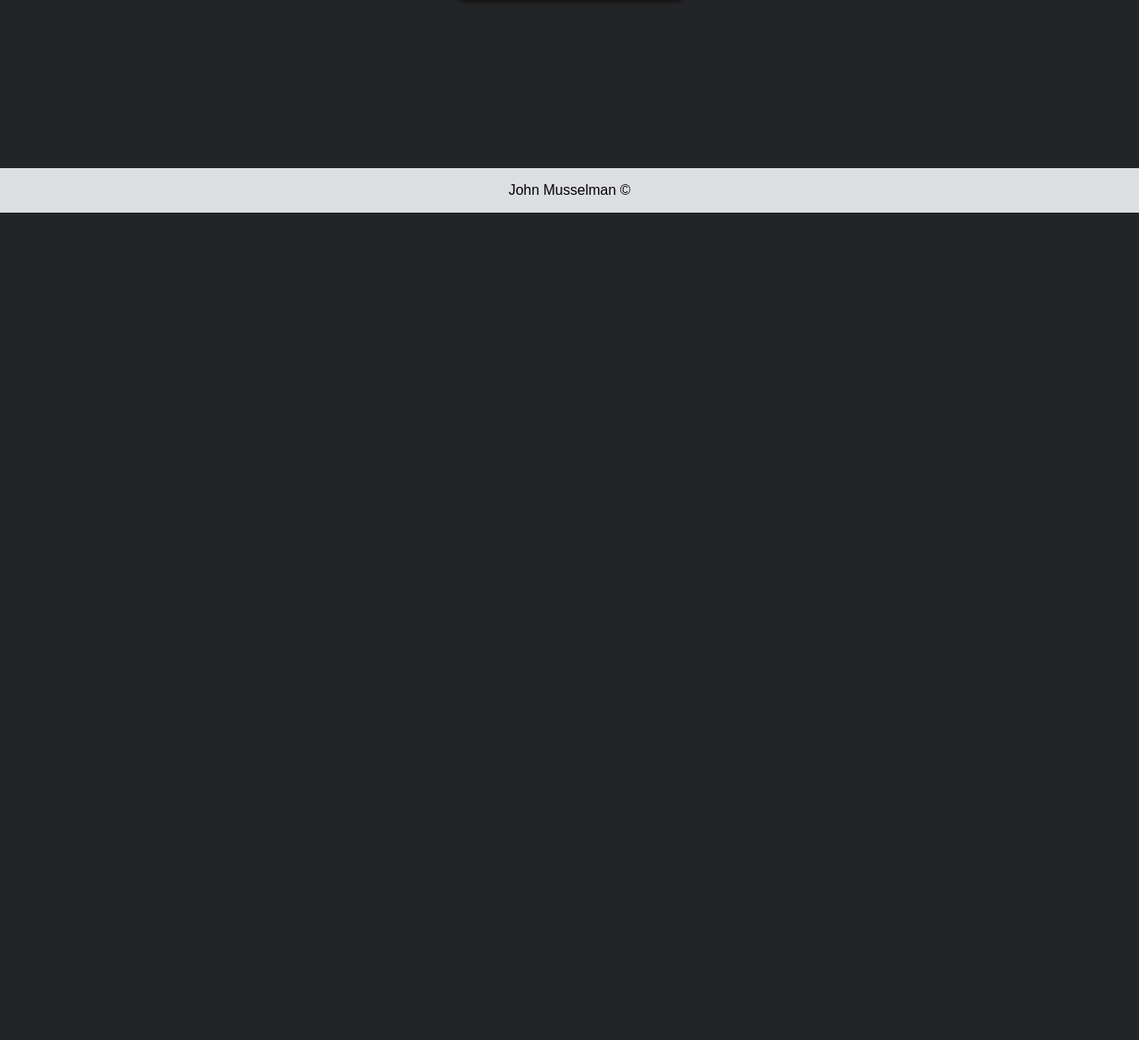
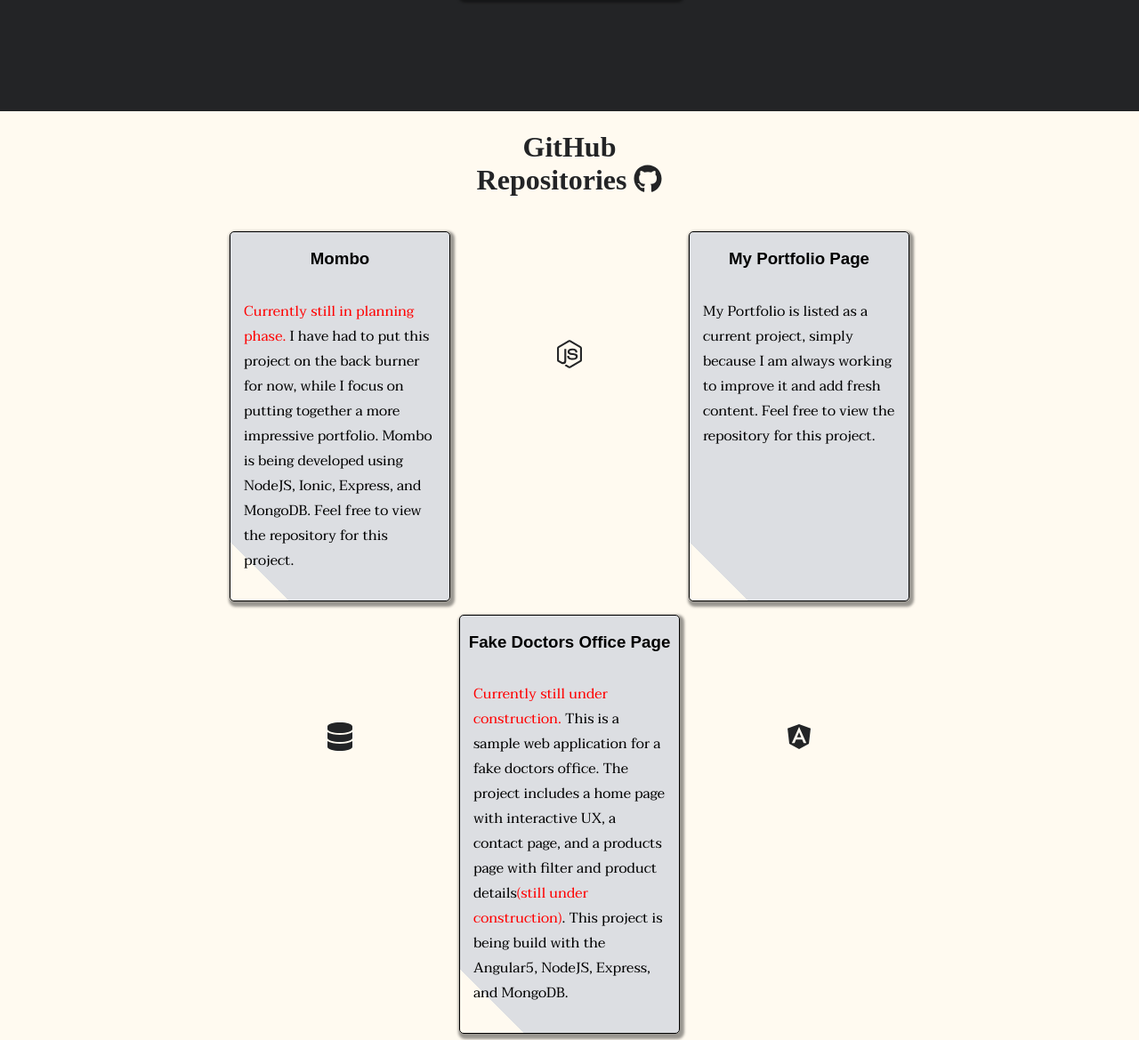
Before and after one commit to loganmusselman/old-folio, a website: page index.html in a window 1280 px wide. Shown: the part 3290-4459 px from the top of the page at 89% size. Before the commit the page ends 3529 px from the top, so only its background shows below. Drawn offline with Linux system fonts and the light colour scheme; a web font is replaced by a local one.

Commit message:
Add github projects to portfolio

```diff
--- a/index.html
+++ b/index.html
@@ -105,6 +105,36 @@
 			<h1><i class="fab fa-html5"></i></h1>
 		</div>
 	</div>
+	<div class="githubProjects">
+		<h1 class="gitTitle">GitHub Repositories <i class="fab fa-github" size: 7x;></i></h1>
+		<div class="mombo">
+			<a class="momboLink" href="https://github.com/loganmusselman/Mombo">
+				<h3 class="momboTitle">Mombo</h3>
+				<p class="momboP"><span style="color: red;">Currently still in planning phase.</span> I have had to put this project on the back burner for now, while I focus on putting together a more impressive portfolio. Mombo is being developed using NodeJS, Ionic, Express, and MongoDB. Feel free to view the repository for this project.</p>
+			</a>
+		</div>
+		<div class="iconFour">
+			<h1><i class="fab fa-node-js"></i></h1>
+		</div>
+		<div class="portfolioCard">
+			<a class="portLink" href="https://github.com/loganmusselman/loganmusselman.github.io">
+				<h3 class="portfolioTitle">My Portfolio Page</h3>
+				<p class="portP">My Portfolio is listed as a current project, simply because I am always working to improve it and add fresh content. Feel free to view the repository for this project.</p>
+			</a>
+		</div>
+		<div class="iconFive">
+			<h1><i class="fab fa-angular"></i></h1>
+		</div>
+		<div class="infoPage">
+			<a class="infoLink" href="https://github.com/loganmusselman/portfolio1">
+				<h3 class="infoTitle">Fake Doctors Office Page</h3>
+				<p class="infoP"><span style="color: red;">Currently still under construction.</span> This is a sample web application for a fake doctors office. The project includes a home page with interactive UX, a contact page, and a products page with filter and product details<span style="color: red;">(still under construction)</span>. This project is being build with the Angular5, NodeJS, Express, and MongoDB.</p>
+			</a>
+		</div>
+		<div class="iconSix">
+			<h1><i class="fas fa-database"></i></h1>
+		</div>
+	</div>
 
 	<div class="footer">
 		<p class="footerP">John Musselman &copy;</p>
--- a/public/portfolio.css
+++ b/public/portfolio.css
@@ -740,8 +740,9 @@ input, textarea {
 	grid-auto-rows: minmax(50px, auto);
 	grid-column-gap: 10px;
 	grid-row-gap: 15px;
-	margin-bottom: 15%;
+	margin-bottom: 10%;
 	margin-top: 5%;
+
 }
 
 .iconOne {
@@ -886,6 +887,160 @@ input, textarea {
 
 }
 
+.githubProjects {
+	display: grid;
+	grid-template-columns: 1fr 1fr 1fr 1fr 1fr;
+	grid-auto-rows: minmax(50px, auto);
+	grid-column-gap: 10px;
+	grid-row-gap: 15px;
+	padding-bottom: 10%;
+	margin-top: 5%;
+	background-color: floralwhite;
+}
+
+.iconFour {
+	grid-column: 3;
+	grid-row: 2;
+	color: rgb(35, 36, 38);
+	text-align: center;
+	padding-top: 40%;
+
+}
+
+.iconFive {
+	grid-column: 4;
+	grid-row: 3;
+	color: rgb(35, 36, 38);
+	text-align: center;
+	padding-top: 40%;
+
+}
+
+.iconSix {
+	grid-column: 2;
+	grid-row: 3;
+	color: rgb(35, 36, 38);
+	text-align: center;
+	padding-top: 40%;
+
+
+}
+
+.gitTitle {
+	grid-column: 3;
+	grid-row: 1;
+	color: rgb(35, 36, 38);
+	text-align: center;
+	margin-bottom: 10%;
+}
+
+.mombo {
+	grid-column: 2;
+	grid-row: 2;
+	display: grid;
+	color: black;
+	background-color: floralwhite;
+	background: linear-gradient(45deg, floralwhite 10%, #dcdee2 5%);
+	border: 1px solid black;
+	border-radius: 5px;
+	box-shadow: 2px 3px 3px 3px rgba(0, 0, 0, 0.4);
+	transition: .3s ease-in-out;
+}
+
+.mombo:hover {
+	box-shadow: 2px 5px 5px 5px rgba(0, 0, 0, 0.4);
+	transition: .3s ease-in-out;
+}
+
+.momboTitle {
+	grid-row: 1;
+	grid-column: 3;
+	color: black;
+	text-align: center;
+	font-family: 'Francois One', sans-serif;
+
+}
+
+.momboP {
+	grid-row: 2;
+	grid-column: 3;
+	font-family: 'Taviraj', serif;
+	padding: 15px;
+
+}
+
+.portfolioCard {
+	grid-column: 4;
+	grid-row: 2;
+	display: grid;
+	color: black;
+	background: linear-gradient(45deg, floralwhite 10%, #dcdee2 5%);
+	border: 1px solid black;
+	border-radius: 5px;
+	box-shadow: 2px 3px 3px 3px rgba(0, 0, 0, 0.4);
+	transition: .3s ease-in;
+}
+
+.portfolioCard:hover {
+	box-shadow: 2px 5px 5px 5px rgba(0, 0, 0, 0.4);
+	transition: .3s ease-in-out;
+}
+
+.portfolioTitle {
+	grid-row: 1;
+	grid-column: 2 / 3;
+	color: black;
+	text-align: center;
+	font-family: 'Francois One', sans-serif;
+}
+
+.portP {
+	grid-row: 2;
+	grid-column: 2 / 3;
+	font-family: 'Taviraj', serif;
+	padding: 15px;
+}
+
+.momboLink, .portLink, .infoLink {
+	text-decoration: none;
+	color: black;
+}
+
+.infoPage {
+	grid-column: 3;
+	grid-row: 3;
+	display: grid;
+	color: black;
+	background-color: floralwhite;
+	background: linear-gradient(45deg, floralwhite 10%, #dcdee2 5%);
+	border: 1px solid black;
+	border-radius: 5px;
+	box-shadow: 2px 3px 3px 3px rgba(0, 0, 0, 0.4);
+	transition: .3s ease-in-out;
+}
+
+.infoPage:hover {
+	box-shadow: 2px 5px 5px 5px rgba(0, 0, 0, 0.4);
+	transition: .3s ease-in-out;
+}
+
+.infoTitle {
+	grid-row: 1;
+	grid-column: 3;
+	color: black;
+	text-align: center;
+	font-family: 'Francois One', sans-serif;
+
+}
+
+.infoP {
+	grid-row: 2;
+	grid-column: 3;
+	font-family: 'Taviraj', serif;
+	padding: 15px;
+
+}
+
 .footer {
 	display: grid;
 	grid-template-columns: 1fr 1fr 1fr;
```
